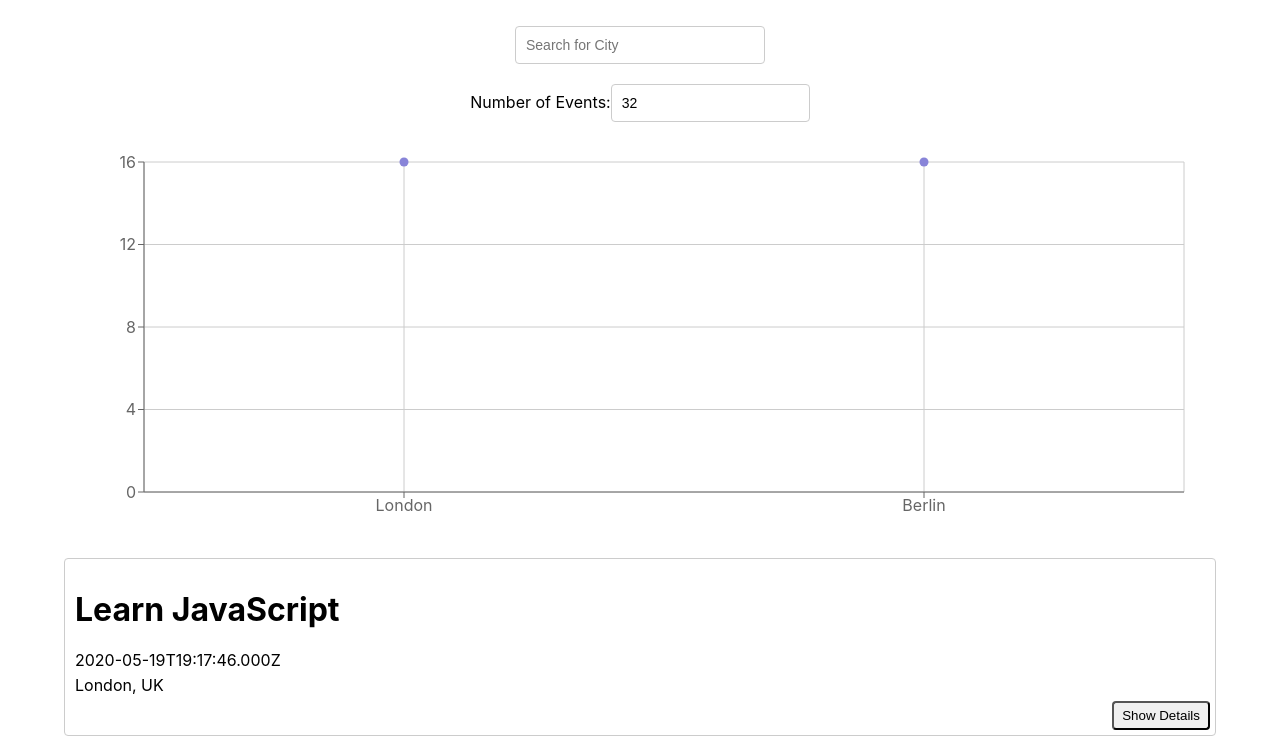
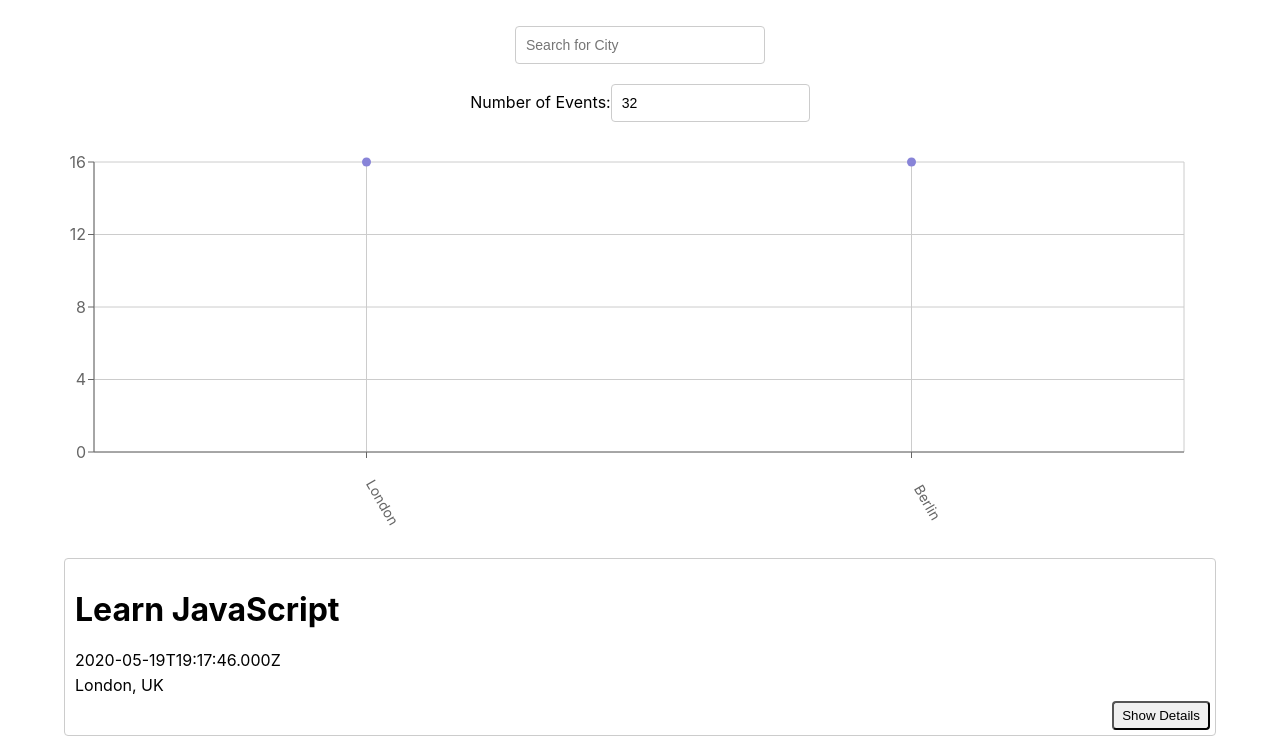
Before and after one commit to atmackenzie51/EventFinder, a React (Create React App) app: page / in a window 1280 px wide. Shown: the top 744 px of the page. Built offline with nearby package versions, Linux system fonts and the light colour scheme; what atatus-spa would draw is missing.

Commit message:
updating chart parameters

```diff
--- a/src/components/CityEventsChart.js
+++ b/src/components/CityEventsChart.js
@@ -18,7 +18,7 @@
   const getData = () => {
     const data = allLocations.map((location) => {
       const count = events.filter((event) => event.location === location).length
-      const city = location.split(', ')[0]
+      const city = location.split((/, | - /))[0]
       return { city, count };
     })
     return data;
@@ -30,12 +30,15 @@
         margin={{
           top: 20,
           right: 20,
-          bottom: 20,
-          left: 20,
+          bottom: 60,
+          left: -30,
         }}
       >
         <CartesianGrid />
-        <XAxis type="category" dataKey="city" name="City" />
+        <XAxis
+          type="category" dataKey="city" name="City"
+          angle={60} interval={0} tick={{ dx: 20, dy: 40, fontSize: 14 }}
+        />
         <YAxis type="number" dataKey="count" name="Number of Events" allowDecimals={false} />
         <Tooltip cursor={{ strokeDashArray: '3 3' }} />
         <Scatter name="A school" data={data} fill="#8884d8" />
```
